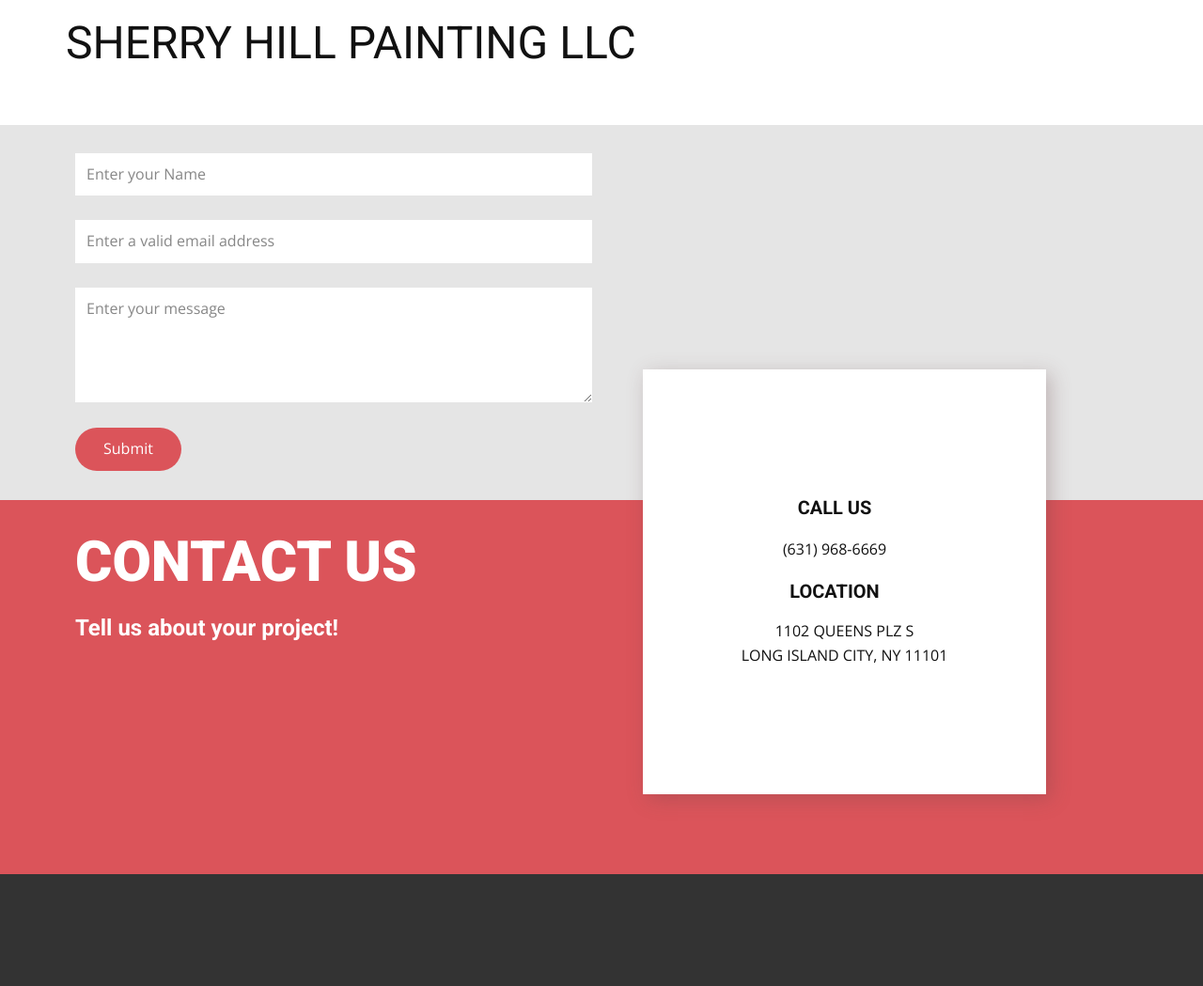
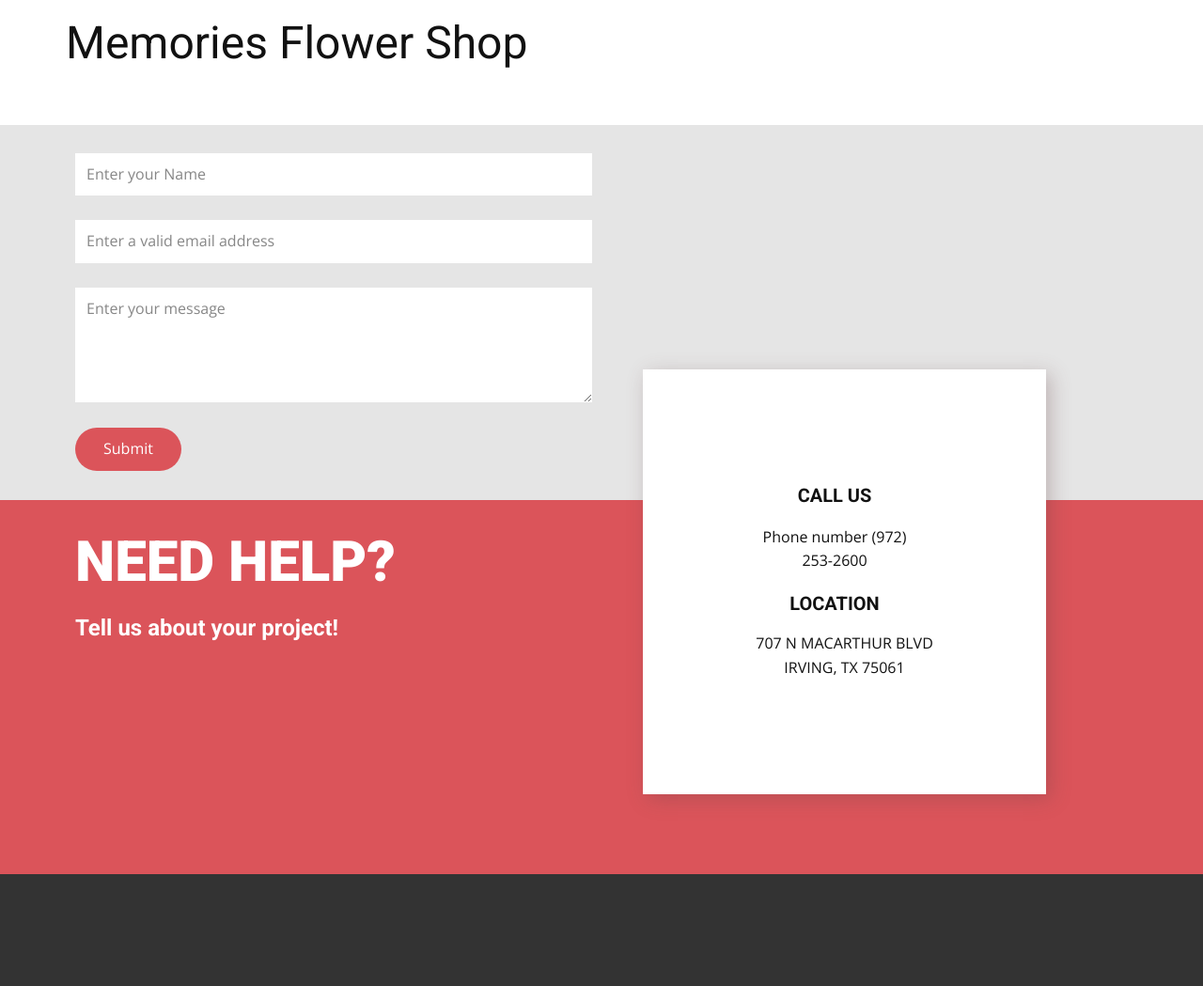
Before and after one commit to runacode/memo, a PHP site: page / in a window 1280 px wide. Shown: the top 1049 px of the page at 94% size. Run offline with PHP 8.4, Linux system fonts and the light colour scheme.

Commit message:
Update index.php

```diff
--- a/index.php
+++ b/index.php
@@ -1,7 +1,8 @@
-<?php $company = "SHERRY HILL PAINTING LLC";
-$phone = "(631) 968-6669";
-	$address1 = "1102 QUEENS PLZ S";
-	$address2 = "LONG ISLAND CITY, NY 11101";
+<?php $company = "Memories Flower Shop";
+$phone = "Phone number
+(972) 253-2600";
+	$address1 = "707 N MACARTHUR BLVD";
+	$address2 = "IRVING, TX 75061";
 ?>
 <!DOCTYPE html>
 <html style="font-size: 16px;">
@@ -73,7 +74,7 @@ $phone = "(631) 968-6669";
 
                   </div>
                 </div>
-                <h3 class="u-text u-text-7">Contact us</h3>
+                <h3 class="u-text u-text-7">Need Help?</h3>
                 <h6 class="u-text u-text-8">Tell us about your project!</h6>
               </div>
             </div>
```
